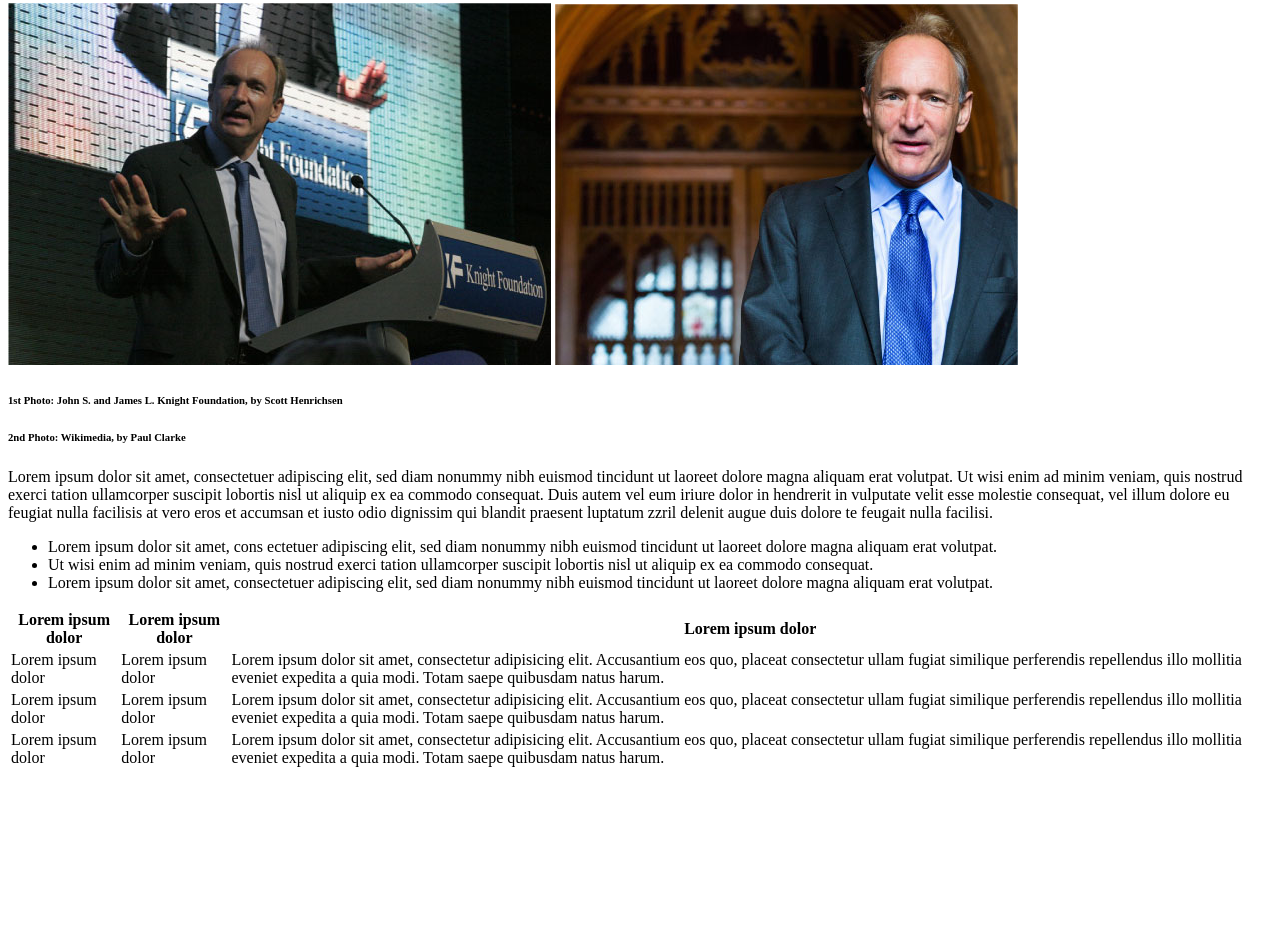
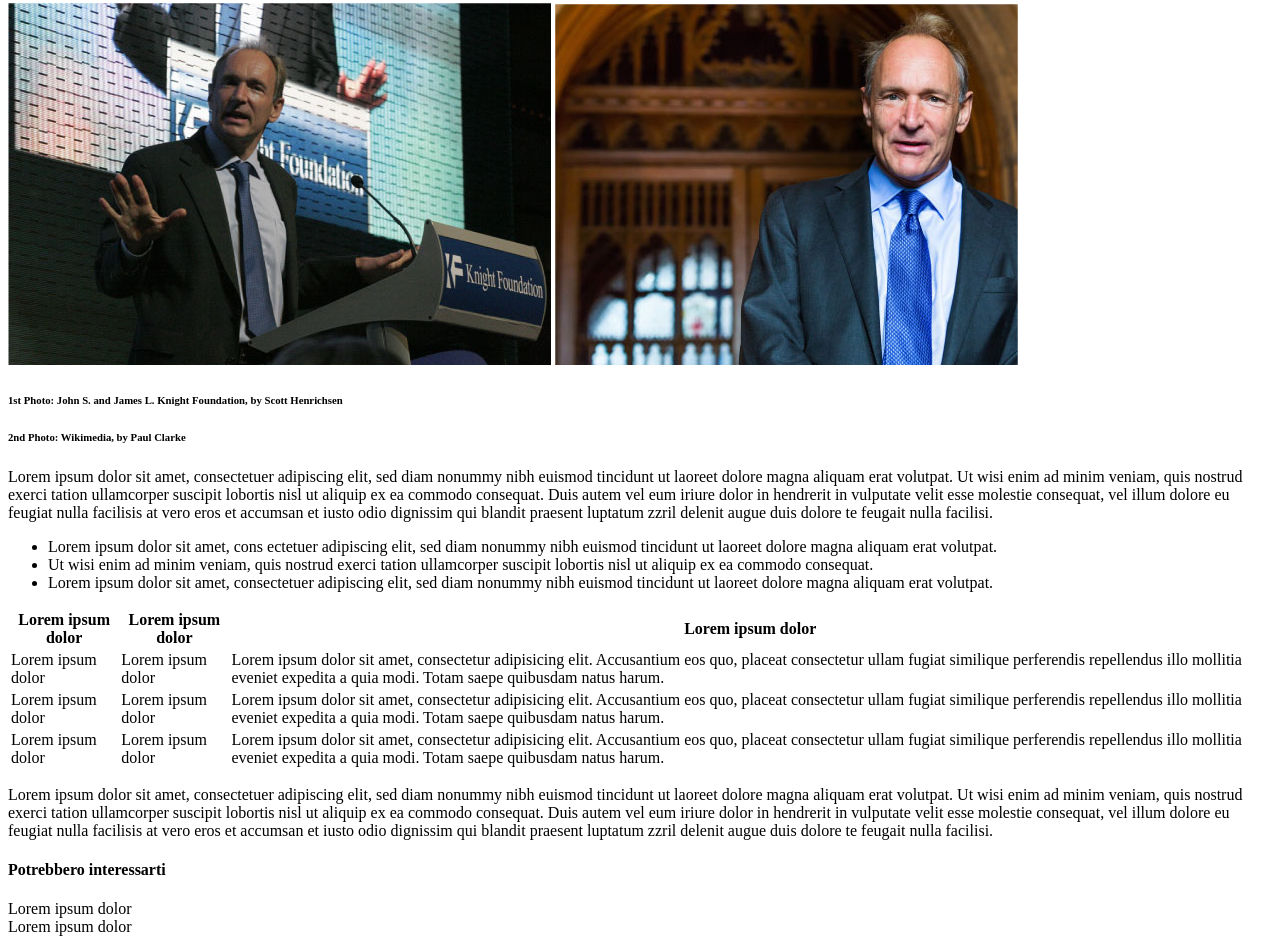
Before and after one commit to MattiaPiazzolla/html-css-booleaner, a plain HTML site: page index.html in a window 1280 px wide. Shown: the part 488-1432 px from the top of the page. Before the commit the page ends 1266 px from the top, so only its background shows below. Drawn offline with Linux system fonts and the light colour scheme.

Commit message:
[UPD] commpleted structure in index.html

```diff
--- a/index.html
+++ b/index.html
@@ -29,7 +29,8 @@
         </div>
         <!--contenuto articolo-->
         <div>
-            <p class="article-content">Lorem ipsum dolor sit amet, consectetuer adipiscing elit, sed diam nonummy nibh euismod tincidunt ut laoreet dolore magna aliquam erat volutpat. Ut wisi enim ad minim veniam, quis nostrud exerci tation ullamcorper suscipit lobortis nisl ut aliquip ex ea commodo consequat. Duis autem vel eum iriure dolor in hendrerit in vulputate velit esse molestie consequat, vel illum dolore eu feugiat nulla facilisis at vero eros et accumsan et iusto odio dignissim qui blandit praesent luptatum
+            <p class="article-content">
+                Lorem ipsum dolor sit amet, consectetuer adipiscing elit, sed diam nonummy nibh euismod tincidunt ut laoreet dolore magna aliquam erat volutpat. Ut wisi enim ad minim veniam, quis nostrud <span class="highlighted">exerci tation ullamcorper suscipit lobortis nisl ut aliquip ex ea commodo consequat</span>. Duis autem vel eum iriure dolor in hendrerit in vulputate velit esse molestie consequat, vel illum dolore eu feugiat nulla facilisis at vero eros et accumsan et iusto odio dignissim qui blandit praesent luptatum
                 zzril delenit augue duis dolore te feugait nulla facilisi.
             </p>
             <!--lista non ordinata-->
@@ -40,7 +41,7 @@
                     <li>Lorem ipsum dolor sit amet, consectetuer adipiscing elit, sed diam nonummy nibh euismod tincidunt ut laoreet dolore magna aliquam erat volutpat.</li>
                 </ul>
             </div>
-
+            <!--tabella-->
             <div class="table-container">
                 <table>
                     <thead>
@@ -69,10 +70,22 @@
                     </tbody>
                 </table>
             </div>
+            <p class="article-content">
+                Lorem ipsum dolor sit amet, consectetuer adipiscing elit, sed diam nonummy nibh euismod tincidunt ut laoreet dolore magna aliquam erat volutpat. Ut wisi enim ad minim veniam, quis nostrud exerci tation ullamcorper suscipit lobortis nisl ut aliquip ex ea commodo consequat. Duis autem vel eum iriure dolor in hendrerit in vulputate velit esse molestie consequat, vel <span class="highlighted">illum dolore eu feugiat nulla facilisis at vero eros et accumsan et iusto </span>odio dignissim qui blandit praesent luptatum
+                zzril delenit augue duis dolore te feugait nulla facilisi.
+            </p>
         </div>
     </main>
     <footer>
-
+        <div class="article-suggestion-container">
+            <h4 class="footer-suggestions">Potrebbero interessarti</h4>
+            <div class="first suggestion-box">
+                Lorem ipsum dolor
+            </div>
+            <div class="second suggestion-box">
+                Lorem ipsum dolor
+            </div>
+        </div>
     </footer>
 </body>
 </html>
```
